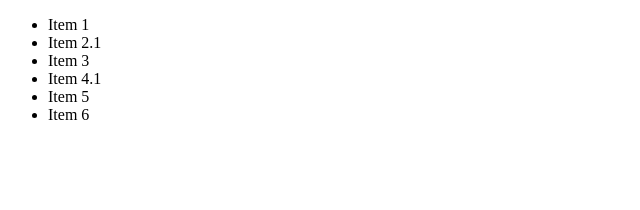
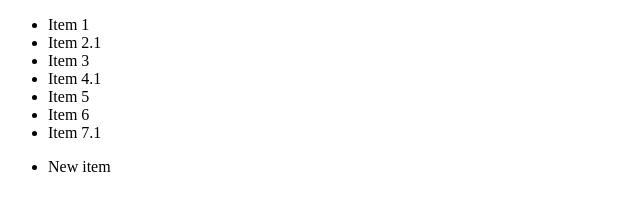
Before and after one commit to pcsandford/gitTest, a plain HTML site: page index.html in a window 1280 px wide. Shown: the whole page, without its empty margins (0-640 px from the left). Drawn offline with Linux system fonts and the light colour scheme.

Commit message:
adding item 7 and new list

```diff
--- a/index.html
+++ b/index.html
@@ -12,6 +12,10 @@
     <li>Item 4.1</li>
     <li>Item 5</li>
     <li>Item 6</li>
+    <li>Item 7.1</li>
+  </ul>
+  <ul>
+    <li>New item</li>
   </ul>
 
 </body>
```
